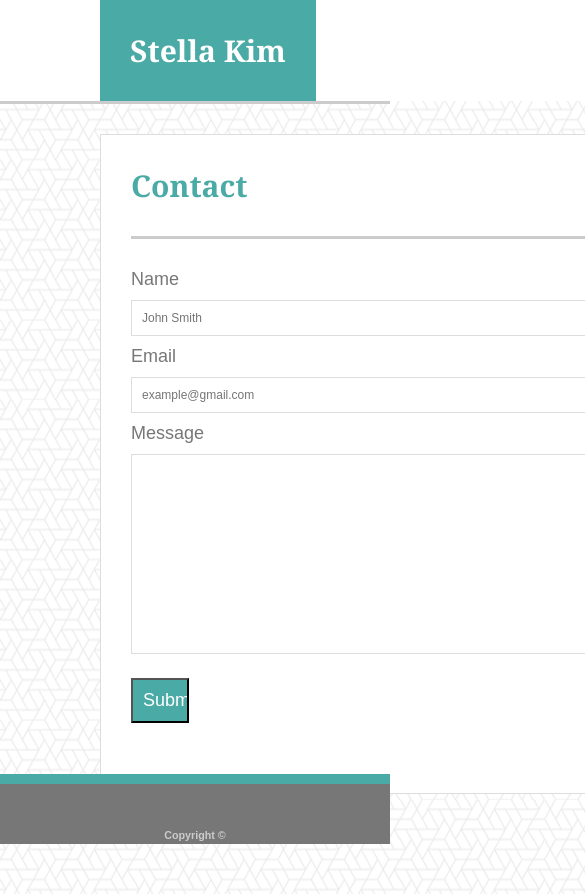
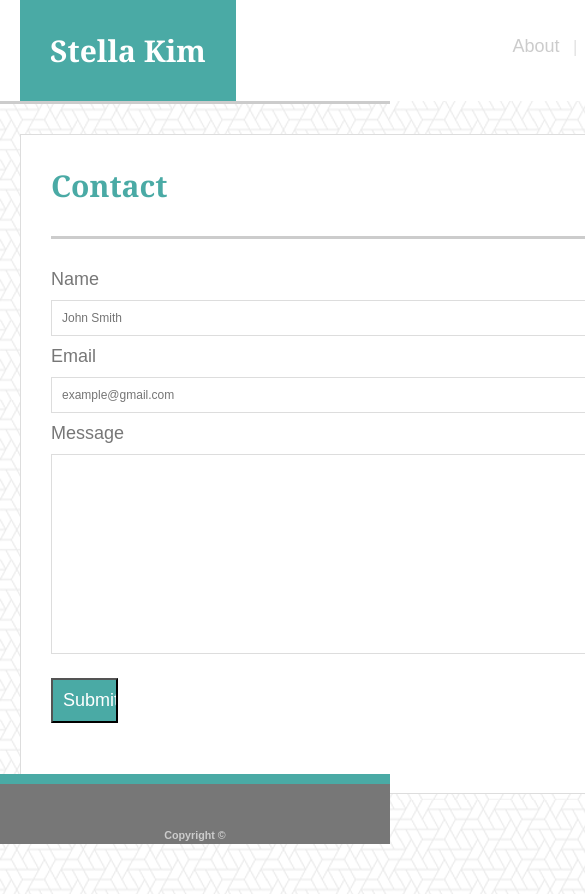
Before and after one commit to stellie82/Responsive-Portfolio, a plain HTML site: page contact.html in a window 390 px wide. Shown: the top 894 px of the page, 585 px wide, since content can reach past the window. Drawn offline with Linux system fonts and the light colour scheme.

Commit message:
responsive adjustments for tablet settings

```diff
--- a/assets/css/style.css
+++ b/assets/css/style.css
@@ -216,16 +216,6 @@ input[type=submit] {
     cursor: pointer;
   }
 
-  /* phone devices */
-@media only screen and (max-width: 640px) {
-
-}
-
-/* tablet devices */
-@media only screen and (min-width: 768px) {
-
-}
-
 /* desktop devices */
 @media only screen and (max-width: 980px) {
     .container {
@@ -242,3 +232,25 @@ input[type=submit] {
         margin: auto 150px;
     }
 }
+
+/* tablet devices */
+@media only screen and (max-width: 768px) {
+    .container {
+        margin: auto 20px;
+    }
+
+    main {
+        width: 728px;
+        margin: 30px 20px 0 20px;
+    }
+
+    nav {
+        display: inline-block;
+        margin: auto 225px;
+    }
+}
+
+ /* phone devices */
+ @media only screen and (max-width: 640px) {
+
+}
```
